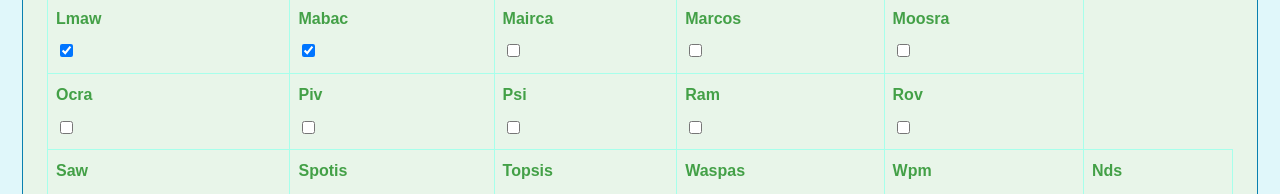
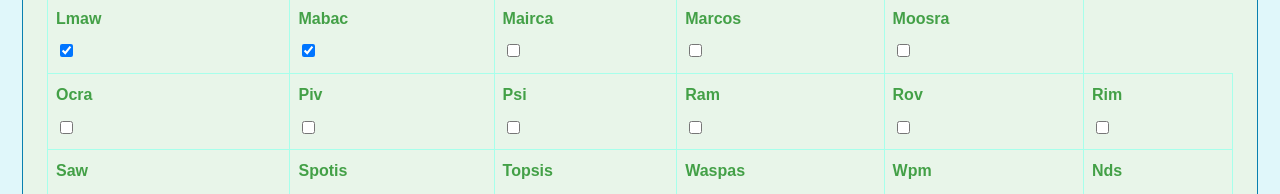
Before and after one commit to jbytecode/mcdm-scalajs, a plain HTML site: page index.html in a window 1280 px wide. Shown: the part 1558-1752 px from the top of the page. Drawn offline with Linux system fonts and the light colour scheme; a script that the page names is missing.

Commit message:
implement RIM

```diff
--- a/index.html
+++ b/index.html
@@ -195,6 +195,10 @@ A3,0.1, 0.2, 0.3, 0.4, 0.5
                         <label for="check_rov">Rov</label>
                         <input type="checkbox" id="check_rov"></input>
                     </td>
+                    <td>
+                        <label for="check_rim">Rim</label>
+                        <input type="checkbox" id="check_rim"></input>
+                    </td>
                 </tr>
                 <tr>
                     <td>
```
Also changed, not shown: 5 other files.
